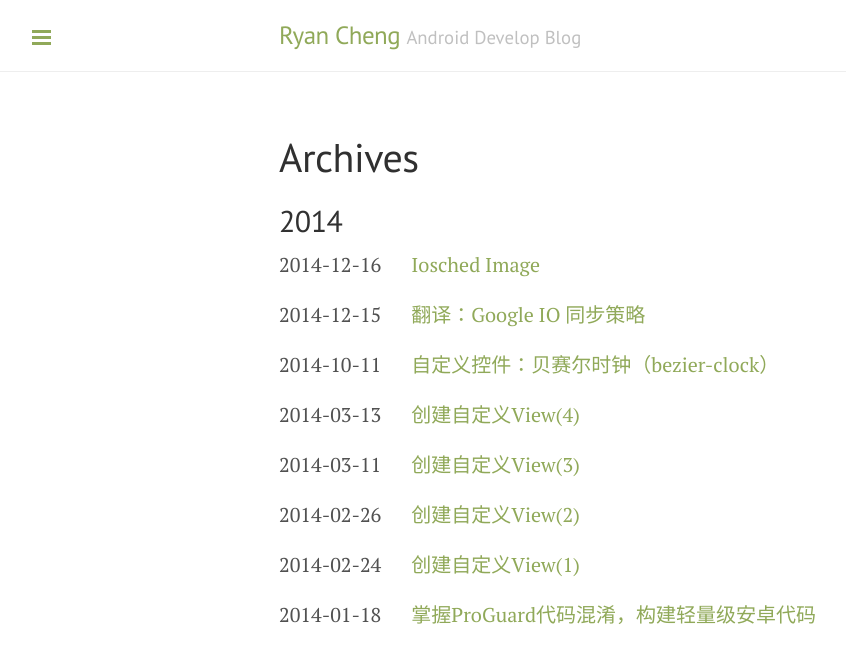
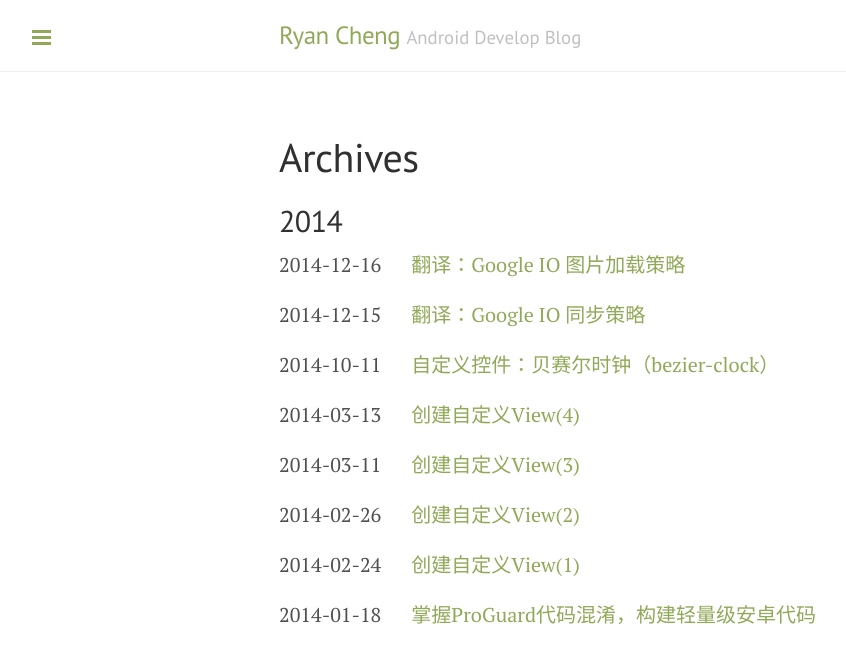
Before and after one commit to cr1944/cr1944.github.io, a Jekyll site: the page built from archive.md, in a window 1280 px wide. Shown: the top 663 px of the page, without its empty margins (1-847 px from the left). Built offline with Jekyll 4.4.1, drawn with Linux system fonts in a browser that asks for light colours; Markdown is read by kramdown in place of the engine named in the settings; part of the change alters nothing that is shown.

Commit message:
Update 2014-12-16-iosched-image.md

```diff
--- a/_posts/2014-12-16-iosched-image.md
+++ b/_posts/2014-12-16-iosched-image.md
@@ -1,3 +1,10 @@
+---
+layout: post
+title: 翻译：Google IO 图片加载策略
+---
+最小化数据传输对一个移动app来说是一个重要的要求，尤其是在一个网络请求受限制的环境，如一个安排满满的大会。但是，另一方面，丰富的 session 和 speaker 图片可以使如IOSched这样的 app 更易操作也更加美观，甚至可以帮助参会者识别speakers。
+
+<!--more-->
     Copyright 2014 Google Inc. All rights reserved.
 
     Licensed under the Apache License, Version 2.0 (the "License");
```
